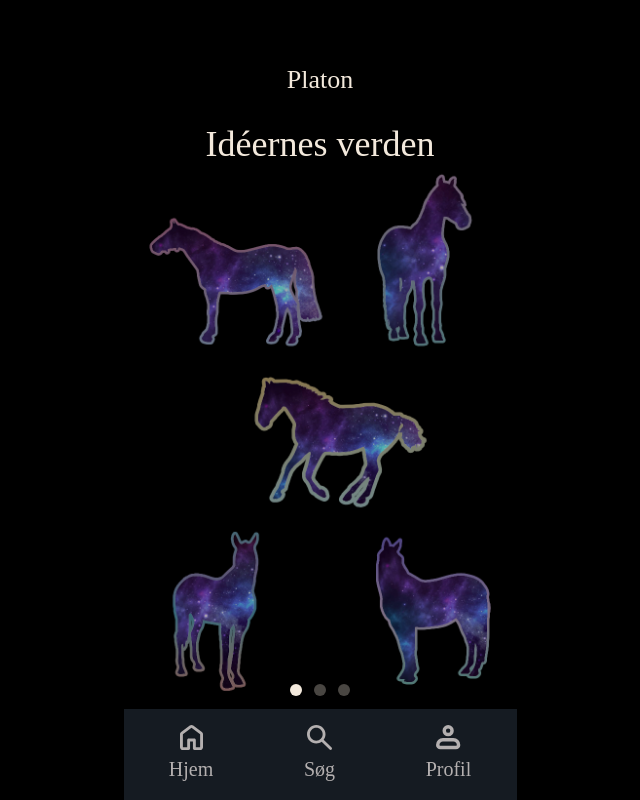
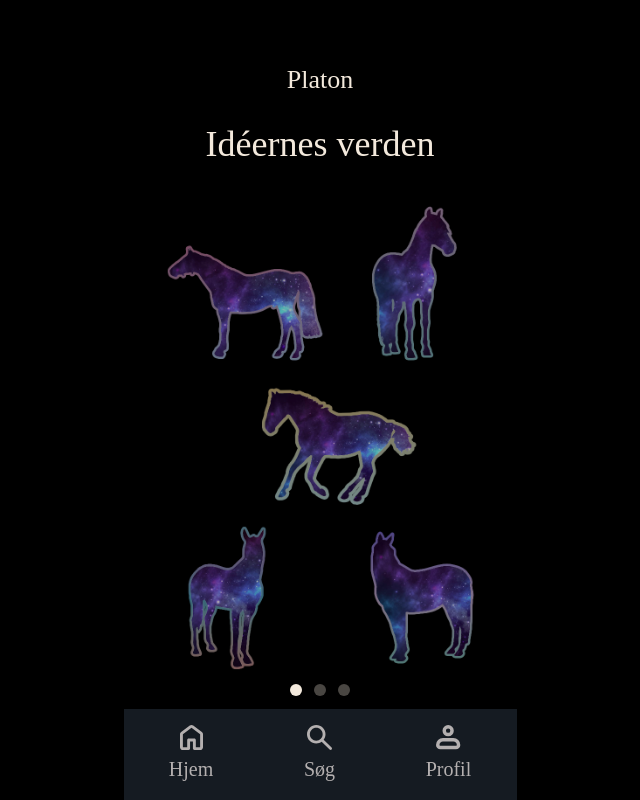
Before and after one commit to SarahNevin/filosofiapp, a React (Vite) app: page /intro in a window 1280 px wide. Shown: the whole page, without its empty margins (320-960 px from the left). Built offline with nearby package versions, Linux system fonts and the light colour scheme; a web font is replaced by a local one.

Commit message:
Beskæring af billeder fikset

```diff
--- a/src/components/PageSlider.jsx
+++ b/src/components/PageSlider.jsx
@@ -20,7 +20,7 @@ function PageSlider({ children, onIndexChange }) {
       className="relative w-full h-full overflow-x-auto flex snap-x snap-mandatory hide-scrollbar scroll-smooth"
     >
       {children.map((child, index) => (
-        <div key={index} className="w-full h-full flex-shrink-0 snap-start">
+        <div key={index} className="relative w-full h-full flex-shrink-0 snap-start">
           {child}
         </div>
       ))}
--- a/src/views/VaelgEmneSliderView.jsx
+++ b/src/views/VaelgEmneSliderView.jsx
@@ -43,7 +43,7 @@ export default function VaelgEmneView() {
               <img
                 src={screen.image}
                 alt={screen.title}
-                className="absolute inset-0 w-full h-full object-cover"
+                className="absolute inset-0 w-full h-full object-cover md:object-contain"
               />
               <div className="absolute inset-0 bg-black/30" />
             </div>
```
